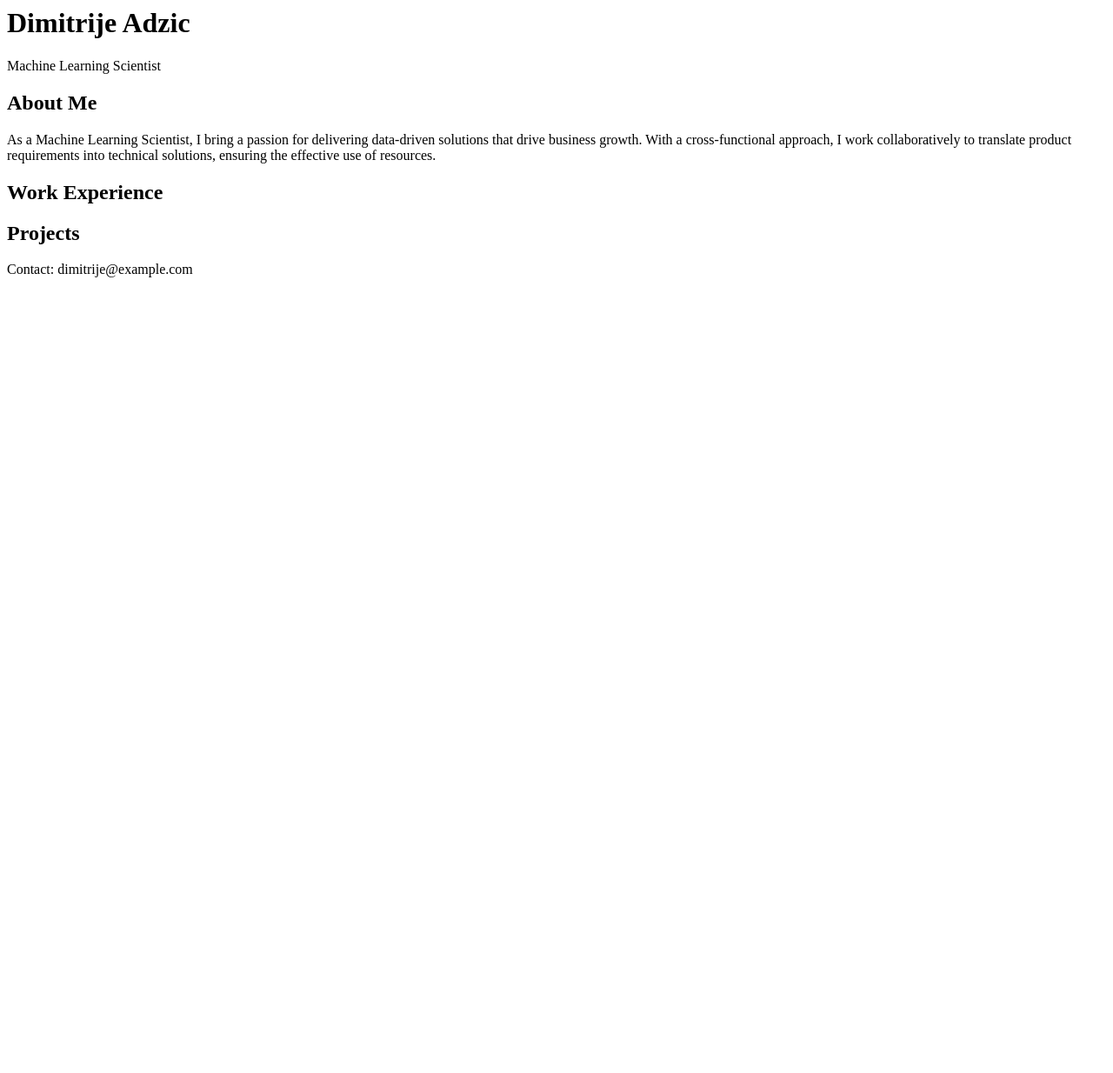
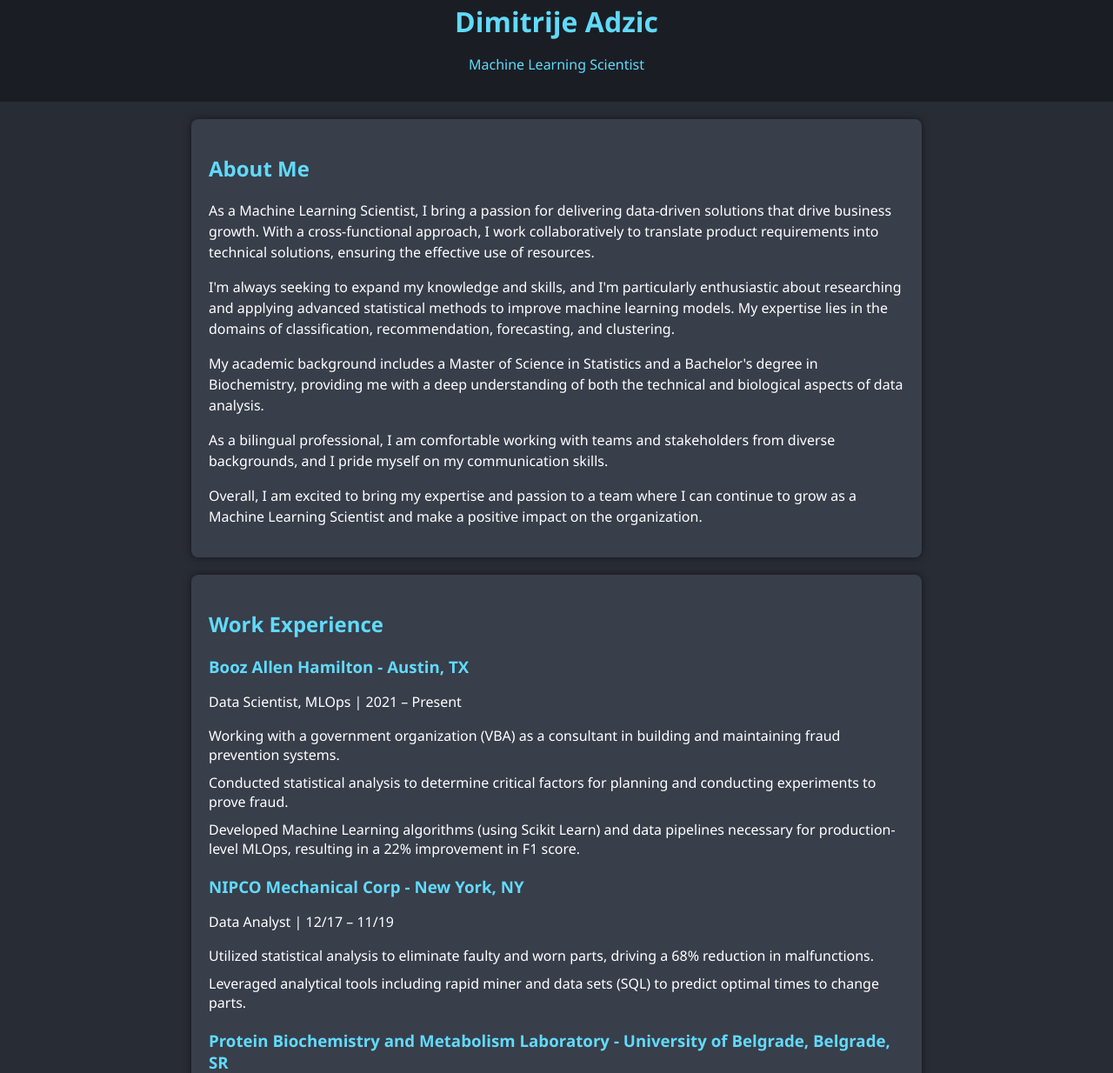
Before and after one commit to Adzic/adzic.github.io, a plain HTML site: page index.html in a window 1280 px wide. Shown: the part 13-1247 px from the top of the page at 87% size. Before the commit the page ends 800 px from the top, so only its background shows below. Drawn offline with Linux system fonts and the light colour scheme.

Commit message:
Update index.html

```diff
--- a/index.html
+++ b/index.html
@@ -1,42 +1,157 @@
 <!DOCTYPE html>
 <html lang="en">
-
 <head>
     <meta charset="UTF-8">
     <meta name="viewport" content="width=device-width, initial-scale=1.0">
     <title>Dimitrije Adzic - Machine Learning Scientist</title>
-    <link rel="stylesheet" href="styles.css">
+    <style>
+        body {
+            font-family: 'Segoe UI', Tahoma, Geneva, Verdana, sans-serif;
+            margin: 0;
+            padding: 0;
+            box-sizing: border-box;
+            background-color: #282c35;
+            color: #fff;
+        }
+        header {
+            background-color: #1a1e24;
+            color: #61dafb;
+            text-align: center;
+            padding: 1em;
+        }
+        section {
+            max-width: 800px;
+            margin: 20px auto;
+            padding: 20px;
+            background-color: #383e4a;
+            box-shadow: 0 0 10px rgba(0, 0, 0, 0.5);
+            border-radius: 8px;
+        }
+        h2 {
+            color: #61dafb;
+        }
+        ul {
+            list-style-type: none;
+            padding: 0;
+        }
+        li {
+            margin-bottom: 10px;
+        }
+        label {
+            display: block;
+            margin-bottom: 8px;
+            font-weight: bold;
+        }
+        p {
+            margin-bottom: 15px;
+            line-height: 1.5;
+        }
+        div {
+            margin-bottom: 20px;
+        }
+        h3 {
+            color: #61dafb;
+            margin-bottom: 8px;
+        }
+        h1, h3 {
+            margin: 0;
+        }
+        button {
+            background-color: #61dafb;
+            color: #fff;
+            padding: 10px;
+            border: none;
+            cursor: pointer;
+            transition: background-color 0.3s ease;
+        }
+        button:hover {
+            background-color: #45a4f4;
+        }
+    </style>
 </head>
+<body>
 
-<body>
+    <!-- Header Section -->
     <header>
         <h1>Dimitrije Adzic</h1>
         <p>Machine Learning Scientist</p>
     </header>
 
-    <section class="about">
+    <!-- Resume Section -->
+    <section>
         <h2>About Me</h2>
         <p>
-            As a Machine Learning Scientist, I bring a passion for delivering data-driven solutions that drive business
-            growth. With a cross-functional approach, I work collaboratively to translate product requirements into
-            technical solutions, ensuring the effective use of resources.
+            As a Machine Learning Scientist, I bring a passion for delivering data-driven solutions that drive business growth. With a cross-functional approach, I work collaboratively to translate product requirements into technical solutions, ensuring the effective use of resources.
         </p>
-        <!-- Add the rest of your about me information here -->
+        <p>
+            I'm always seeking to expand my knowledge and skills, and I'm particularly enthusiastic about researching and applying advanced statistical methods to improve machine learning models. My expertise lies in the domains of classification, recommendation, forecasting, and clustering.
+        </p>
+        <p>
+            My academic background includes a Master of Science in Statistics and a Bachelor's degree in Biochemistry, providing me with a deep understanding of both the technical and biological aspects of data analysis.
+        </p>
+        <p>
+            As a bilingual professional, I am comfortable working with teams and stakeholders from diverse backgrounds, and I pride myself on my communication skills.
+        </p>
+        <p>
+            Overall, I am excited to bring my expertise and passion to a team where I can continue to grow as a Machine Learning Scientist and make a positive impact on the organization.
+        </p>
     </section>
 
-    <section class="work-experience">
+    <!-- Work Experience Section -->
+    <section>
         <h2>Work Experience</h2>
-        <!-- Add your work experience information here -->
+
+        <!-- Booz Allen Hamilton -->
+        <div>
+            <h3>Booz Allen Hamilton - Austin, TX</h3>
+            <p>Data Scientist, MLOps | 2021 – Present</p>
+            <ul>
+                <li>Working with a government organization (VBA) as a consultant in building and maintaining fraud prevention systems.</li>
+                <li>Conducted statistical analysis to determine critical factors for planning and conducting experiments to prove fraud.</li>
+                <li>Developed Machine Learning algorithms (using Scikit Learn) and data pipelines necessary for production-level MLOps, resulting in a 22% improvement in F1 score.</li>
+                <!-- Add more points as needed -->
+            </ul>
+        </div>
+
+        <!-- NIPCO Mechanical Corp -->
+        <div>
+            <h3>NIPCO Mechanical Corp - New York, NY</h3>
+            <p>Data Analyst | 12/17 – 11/19</p>
+            <ul>
+                <li>Utilized statistical analysis to eliminate faulty and worn parts, driving a 68% reduction in malfunctions.</li>
+                <li>Leveraged analytical tools including rapid miner and data sets (SQL) to predict optimal times to change parts.</li>
+                <!-- Add more points as needed -->
+            </ul>
+        </div>
+
+        <!-- Protein Biochemistry and Metabolism Laboratory -->
+        <div>
+            <h3>Protein Biochemistry and Metabolism Laboratory - University of Belgrade, Belgrade, SR</h3>
+            <p>Biochemical Researcher and Data Analyst | 12/10 – 12/13</p>
+            <ul>
+                <li>Researched the effects of Pfizer’s Atorvastatin on human red blood cells to gauge the drug’s effects on the integrity and fluidity of plasma membrane, the activity of key enzymes, and hemoglobin.</li>
+                <li>Facilitated research and presented results on genetic causes of disease by designing and coordinating non-human primate in vivo studies.</li>
+                <!-- Add more points as needed -->
+            </ul>
+        </div>
     </section>
 
-    <section class="projects">
-        <h2>Projects</h2>
-        <!-- Add your project information here -->
+    <!-- Education Section -->
+    <section>
+        <h2>Education</h2>
+
+        <!-- Baruch College -->
+        <div>
+            <h3>Baruch College, Zicklin School of Business - New York, NY</h3>
+            <p>Master of Science in Statistics | 06/21</p>
+        </div>
+
+        <!-- University of Belgrade -->
+        <div>
+            <h3>University of Belgrade - Belgrade, SR</h3>
+            <p>Bachelor of Science in Biochemistry | 05/14</p>
+        </div>
     </section>
 
-    <footer>
-        <p>Contact: dimitrije@example.com</p>
-    </footer>
 </body>
-
 </html>
```
